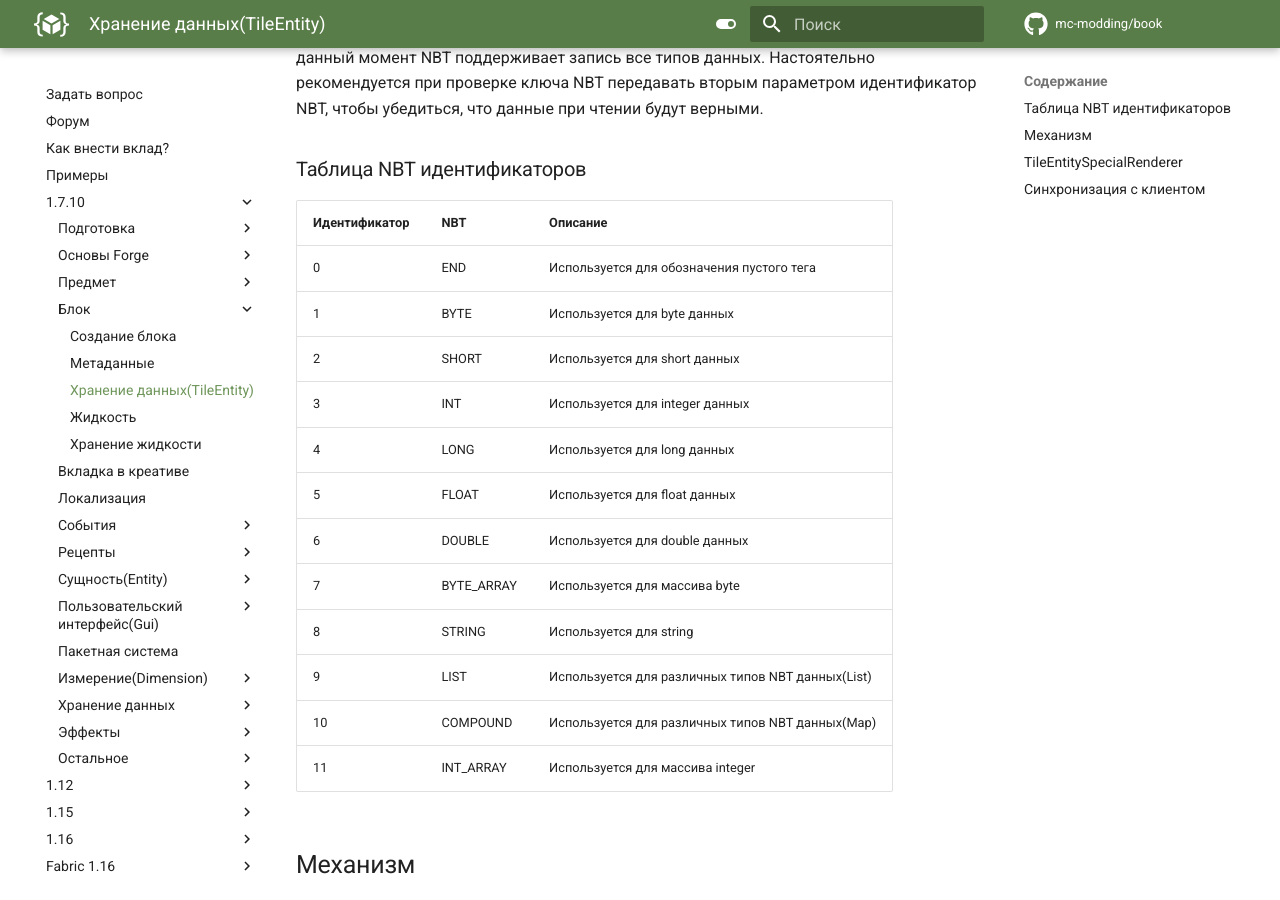
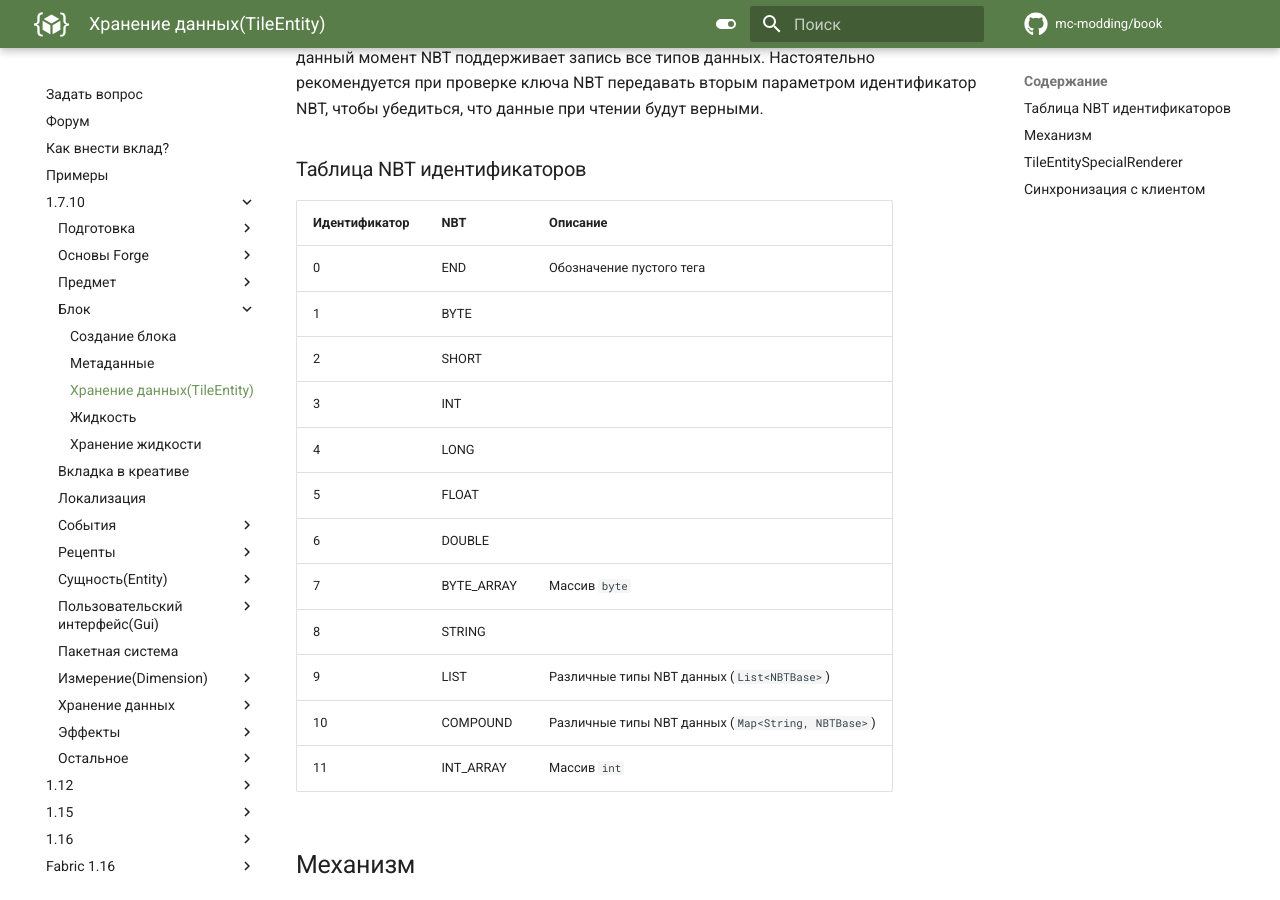
Before and after one commit to mc-modding/book, an MkDocs documentation site: the page built from docs/1.7.10/block/tile-entity.md, in a window 1280 px wide and 900 px high, scrolled down 5011 px. Built offline with MkDocs 1.6.1 and Material for MkDocs 9.7.7, drawn with Linux system fonts in a browser that asks for light colours; comment, search, counter and statistics services are not loaded.

Commit message:
Обновленная таблица

```diff
--- a/docs/1.7.10/block/tile-entity.md
+++ b/docs/1.7.10/block/tile-entity.md
@@ -254,20 +254,20 @@ public class StorageTile extends TileEntity {
 
 ### Таблица NBT идентификаторов
 
-| Идентификатор | NBT        | Описание                                                          |
-|---------------|------------|-------------------------------------------------------------------|
-| 0             | END        | Используется для обозначения пустого тега                         |
-| 1             | BYTE       | Используется для byte данных                                      |
-| 2             | SHORT      | Используется для short данных                                     |
-| 3             | INT        | Используется для integer данных                                   |
-| 4             | LONG       | Используется для long данных                                      |
-| 5             | FLOAT      | Используется для float данных                                     |
-| 6             | DOUBLE     | Используется для double данных                                    |
-| 7             | BYTE_ARRAY | Используется для массива byte                                     |
-| 8             | STRING     | Используется для string                                           |
-| 9             | LIST       | Используется для различных типов NBT данных(List<NBTBase>)        |
-| 10            | COMPOUND   | Используется для различных типов NBT данных(Map<String, NBTBase>) |
-| 11            | INT_ARRAY  | Используется для массива integer                                  |
+| Идентификатор | NBT        | Описание                                           |
+|---------------|------------|----------------------------------------------------|
+| 0             | END        | Обозначение пустого тега                           |
+| 1             | BYTE       |                                                    |
+| 2             | SHORT      |                                                    |
+| 3             | INT        |                                                    |
+| 4             | LONG       |                                                    |
+| 5             | FLOAT      |                                                    |
+| 6             | DOUBLE     |                                                    |
+| 7             | BYTE_ARRAY | Массив `byte`                                      |
+| 8             | STRING     |                                                    |
+| 9             | LIST       | Различные типы NBT данных (`List<NBTBase>`)        |
+| 10            | COMPOUND   | Различные типы NBT данных (`Map<String, NBTBase>`) |
+| 11            | INT_ARRAY  | Массив `int`                                       |
 
 ## Механизм
 
```
